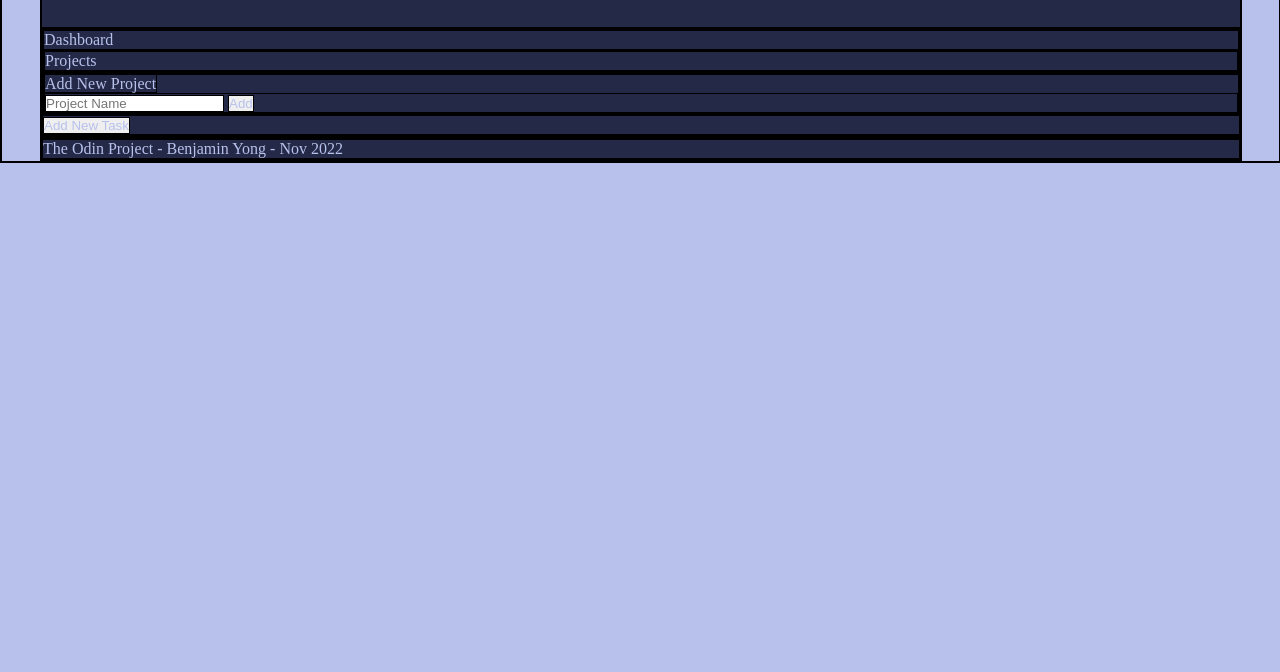
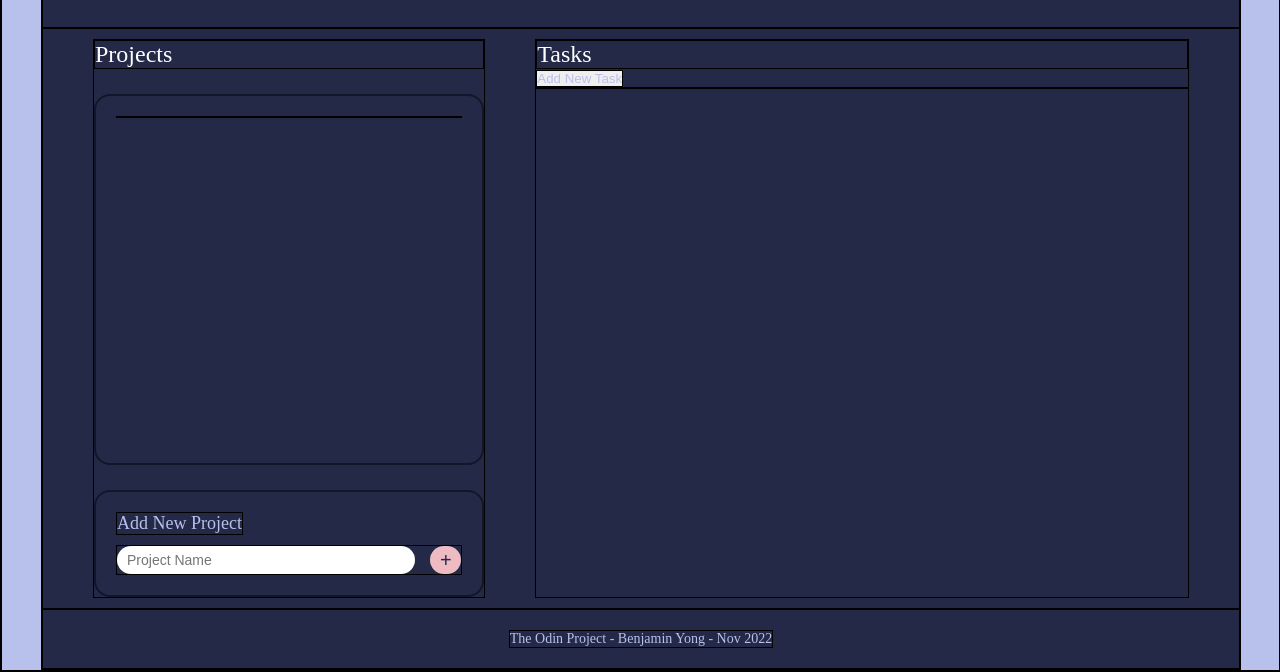
Before and after one commit to benjyongzh/To-do-List, a website built with webpack: page dist/index.html in a window 1280 px wide. Shown: the part 130-802 px from the top of the page. Built offline with nearby package versions, Linux system fonts and the light colour scheme.

Commit message:
Add styling for footer and projects section.

```diff
--- a/src/style.css
+++ b/src/style.css
@@ -5,6 +5,7 @@
     text-decoration: none;
     list-style-type: none;
     color: var(--color-text);
+    box-sizing: border-box;
 }
 
 :root {
@@ -19,16 +20,17 @@
 body {
     display: flex;
     justify-content: center;
-    align-items: flex-start;
-    height: 100%;
-    width: 100%;
+    height: 100vh;
+    width: 100vw;
     background-color: var(--color-text);
 }
 
 .container {
-    display: grid;
-    grid-template-columns: 1fr;
+    display: flex;
+    flex-direction: column;
+    justify-content: space-between;
     width: min(1200px, 100%);
+    height: 100%;
     background-color: var(--color-bg);
 }
 
@@ -47,6 +49,8 @@ body {
     align-items: center;
     justify-content: center;
     color: var(--color-headertext);
+    text-transform: uppercase;
+    letter-spacing: 2px;
 }
 
 .header-description {
@@ -55,3 +59,128 @@ body {
     align-items: center;
     justify-content: center;
 }
+
+.content {
+    display: grid;
+    grid-auto-flow: column;
+    grid-template-columns: 3fr 5fr;
+    padding: 10px 50px;
+    gap: 50px;
+    margin-bottom: auto;
+    height: 100%;
+}
+
+.dashboard {
+    display: flex;
+    flex-direction: column;
+    align-items: stretch;
+    justify-content: space-between;
+    gap: 25px;
+}
+
+.dashboard-title,
+.tasks-section-title {
+    font-size: 24px;
+    color: var(--color-headertext);
+}
+
+.projects-section,
+form.add-new-project-section {
+    border-radius: 16px;
+    border: 2px solid var(--color-stroke);
+    padding: 20px;
+}
+
+.projects-section {
+    height: 100%;
+    margin-bottom: auto;
+}
+
+.projects-section ul {
+    display: grid;
+    grid-template-columns: 1fr;
+    gap: 5px;
+}
+
+.project-list-item {
+    display: flex;
+    padding: 15px;
+    align-items: center;
+    justify-content: space-between;
+    width: auto;
+    height: 36px;
+    border-radius: 18px;
+}
+
+.project-list-item-name,
+button.project-delete-buton{
+    display: flex;
+    align-items: center;
+    justify-content: center;
+    font-size: 16px;
+}
+
+.project-list-item:hover {
+    background-color: var(--color-bg-button);
+}
+
+.project-list-item:hover .project-list-item-name {
+    color: var(--color-text-button);
+}
+
+form.add-new-project-section {
+    display: flex;
+    flex-direction: column;
+    align-items: flex-start;
+    justify-content: space-between;
+    gap: 10px;
+}
+
+label.new-project-label {
+    font-size: 18px;
+    display: flex;
+    justify-content: flex-start;
+    align-items: center;
+}
+
+.new-project-interactive {
+    display: flex;
+    height: 30px;
+    width: 100%;
+    gap: 15px;
+    justify-content: space-between;
+    align-items: stretch;
+}
+
+.new-project-interactive input {
+    padding: 10px;
+    color: var(--color-stroke);
+    border-radius: 15px;
+    font-size: 14px;
+    width: 100%;
+    border: 0px solid var(--color-bg-button);
+}
+
+.new-project-interactive button {
+    display: flex;
+    align-items: center;
+    justify-content: center;
+    border-radius: 15px;
+    padding: 0.3rem 0.6rem;
+    background-color: var(--color-bg-button);
+    border: 0px solid var(--color-bg-button);
+    color: var(--color-text-button);
+    font-size: 20px;
+}
+
+.footer,
+.credits {
+    display: flex;
+    align-items: center;
+    justify-content: center;
+    font-size: 14px;
+}
+
+.footer {
+    padding: 20px;
+}
```
Also changed, not shown: dist/index.html.
